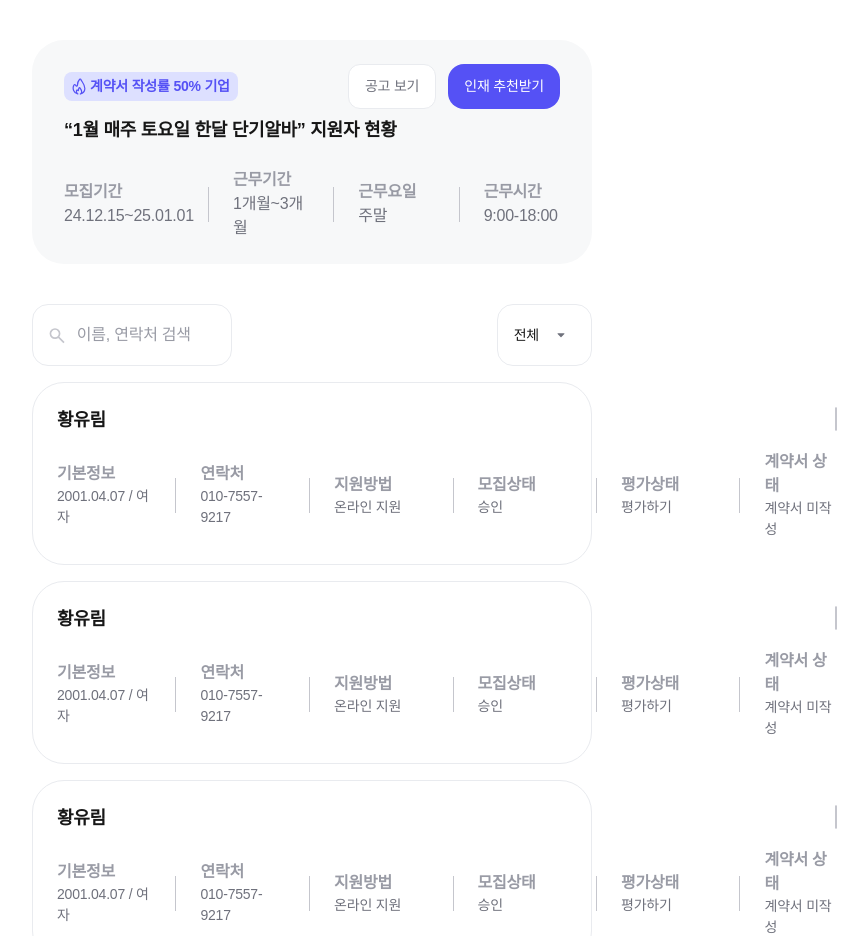
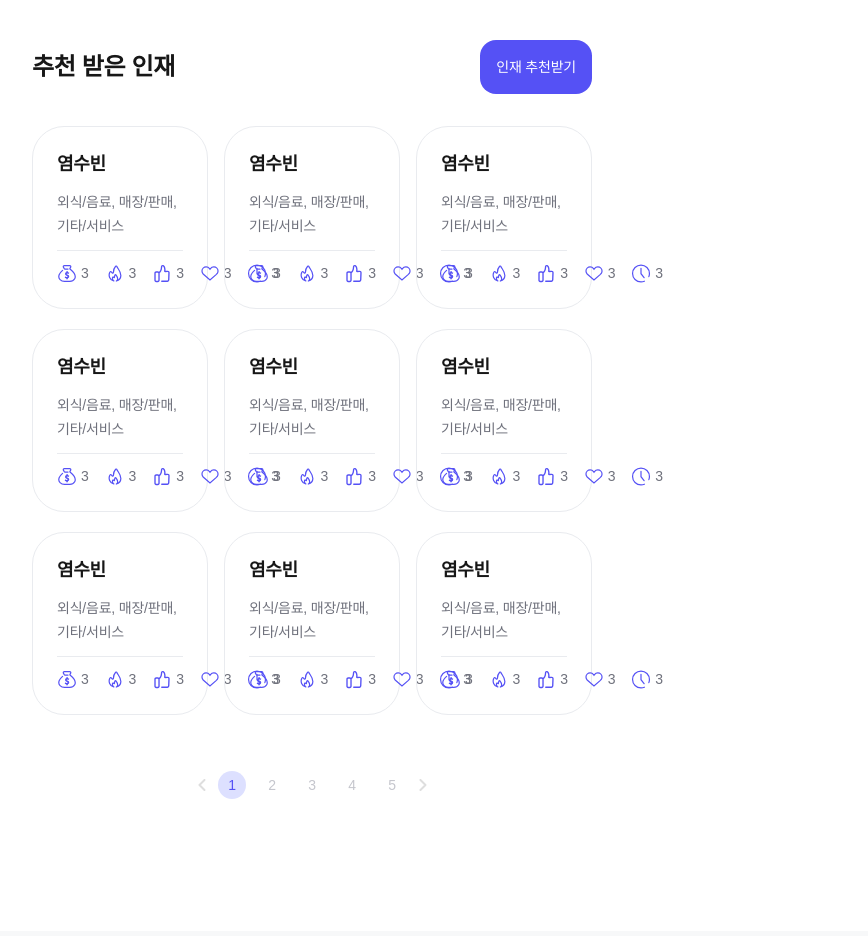
Before and after one commit to Core-Foreign-Employee-Hiring/Front-end, a Next.js app in the folder forwork-fe/: page /mypage/apply/recommend in a window 1280 px wide. Shown: the part 200-1136 px from the top of the page, without its empty margins (328-1196 px from the left). Built offline with nearby package versions, Linux system fonts and the light colour scheme; a web font is replaced by a local one.

Commit message:
style: 인재 추천받기 #24

```diff
--- /dev/null
+++ b/forwork-fe/src/app/(main)/mypage/apply/recommend/page.tsx
@@ -0,0 +1,44 @@
+"use client";
+
+import NavBar from "@/src/components/common/NavBar";
+import RatingReviewBox from "@/src/components/portfolio/RatingReviewBox";
+import Footer from "@/src/components/common/Footer";
+import Pagination from "@/src/components/common/Pagination";
+import Filter from "@/src/components/common/Filter";
+import SelectedFilterContent from "@/src/components/common/SelectedFilterContent";
+import Button from "@/src/components/common/Button";
+import {useState} from "react";
+import useFilter from "@/src/hooks/useFilter";
+
+const RecommendPage = () => {
+    const [pageNumber, setPageNumber] = useState(0);
+    const [selectedContent, setSelectedContent, isFocused, setIsFocused] = useFilter("업종별");
+    return (
+        <div>
+            <NavBar/>
+            <div className={"h-60"}/>
+            <main className={"px-[360px]"}>
+                <header className={"flex justify-between items-center"}>
+                    <h1 className={"title-lg"}>추천 받은 인재</h1>
+                    <Button className={"bg-main-button"} secondClassName={"px-4 h-fit"}>인재 추천받기</Button>
+                </header>
+                <section className={"grid grid-cols-3 gap-x-4 gap-y-5 mt-[32px]"}>
+                    <RatingReviewBox/>
+                    <RatingReviewBox/>
+                    <RatingReviewBox/>
+                    <RatingReviewBox/>
+                    <RatingReviewBox/>
+                    <RatingReviewBox/>
+                    <RatingReviewBox/>
+                    <RatingReviewBox/>
+                    <RatingReviewBox/>
+                </section>
+            </main>
+
+            <Pagination className={"pt-[56px] pb-[132px]"} totalPageNumber={5} setPageNumber={setPageNumber}
+                        pageNumber={pageNumber}/>
+            <Footer/>
+        </div>
+    )
+}
+export default RecommendPage;
```
